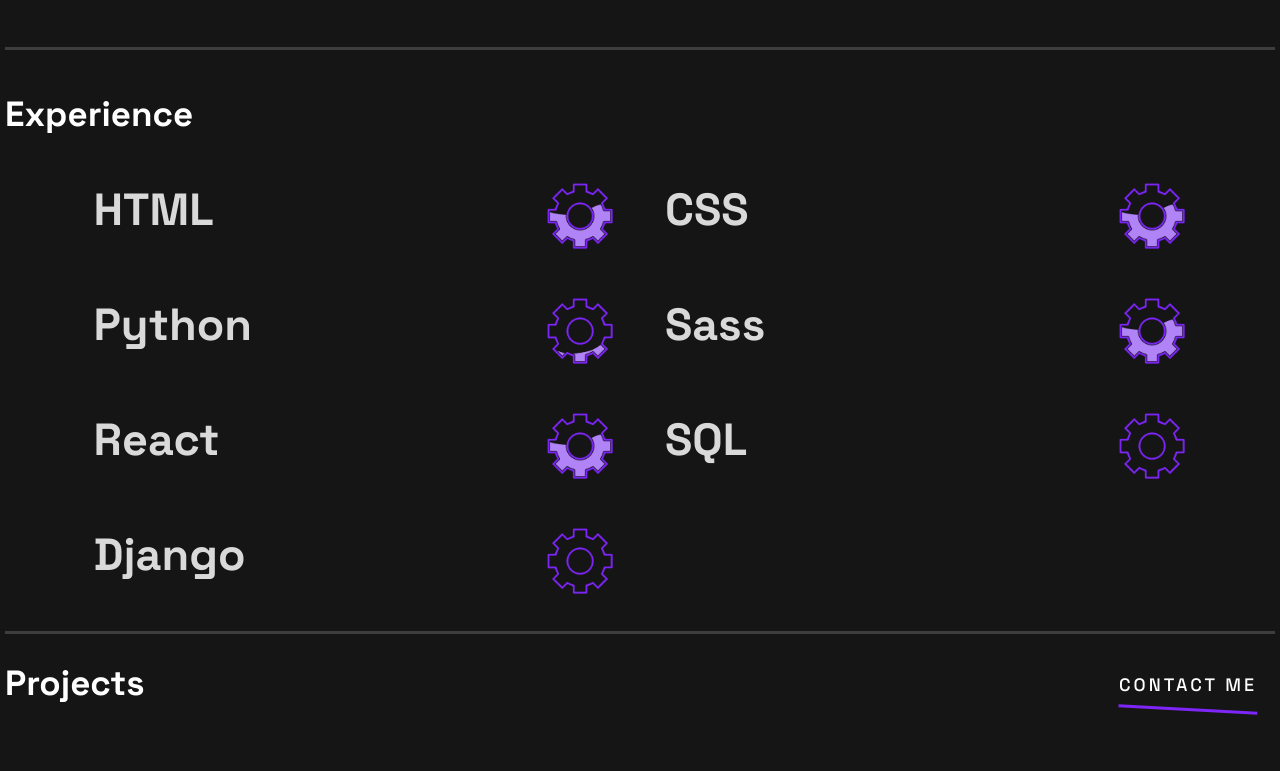
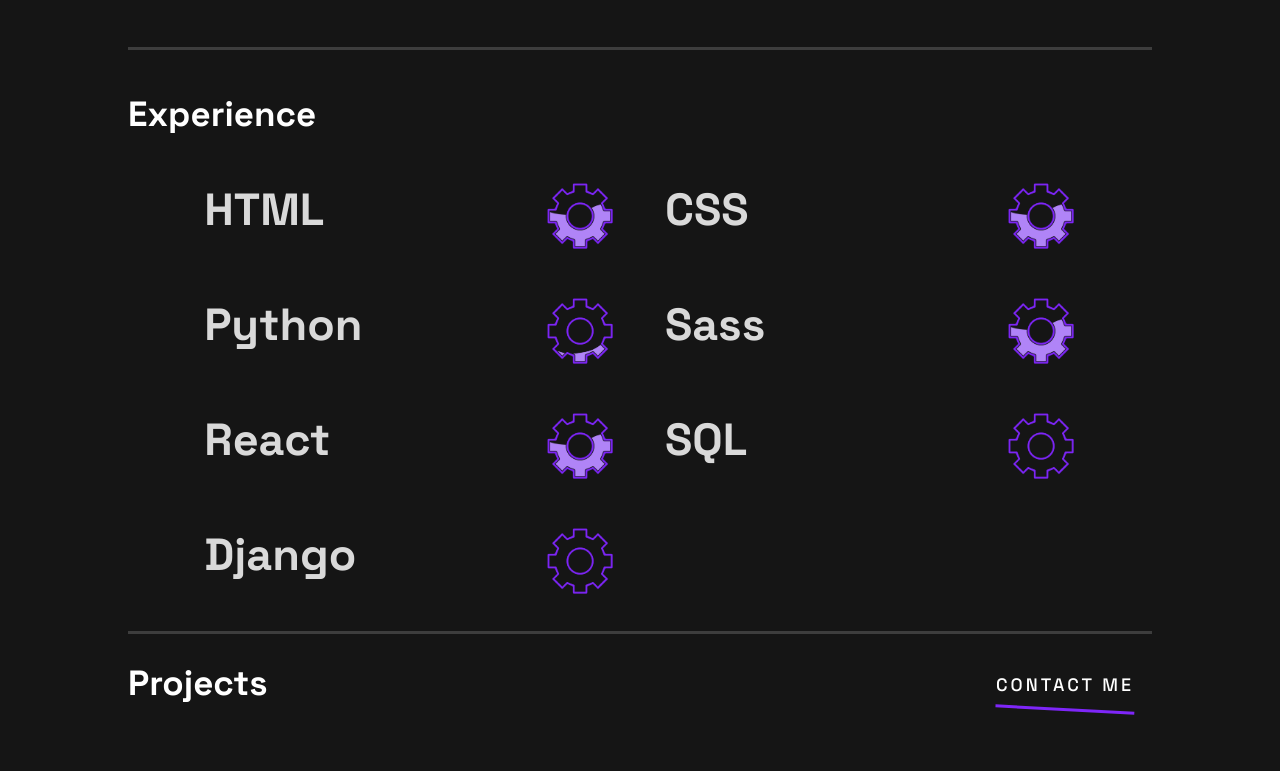
Before and after one commit to Oconcejero/CSS_Tarea_entregable_5-Libre, a website built with Vite: page index.html in a window 1280 px wide. Shown: the part 809-1580 px from the top of the page. Built offline with nearby package versions, Linux system fonts and the light colour scheme.

Commit message:
cambios responsive ok

```diff
--- a/sass/layout/_container_002.scss
+++ b/sass/layout/_container_002.scss
@@ -56,6 +56,8 @@
 }
 @include breakpoint(desktop) {
     .container_002 {
+        margin-left: 10%;
+        margin-right: 10%;
        .lenguajes {
             aside {
                 gap: 10px;
--- a/sass/layout/_container_003.scss
+++ b/sass/layout/_container_003.scss
@@ -86,6 +86,8 @@
 }
 @include breakpoint(desktop) {
     .container_003 {
+        margin-left: 10%;
+        margin-right: 10%;
         .projects {
             .links_projects {
                 margin-left: 15%;
```
Also changed, not shown: css/style.css, 1 other file.
